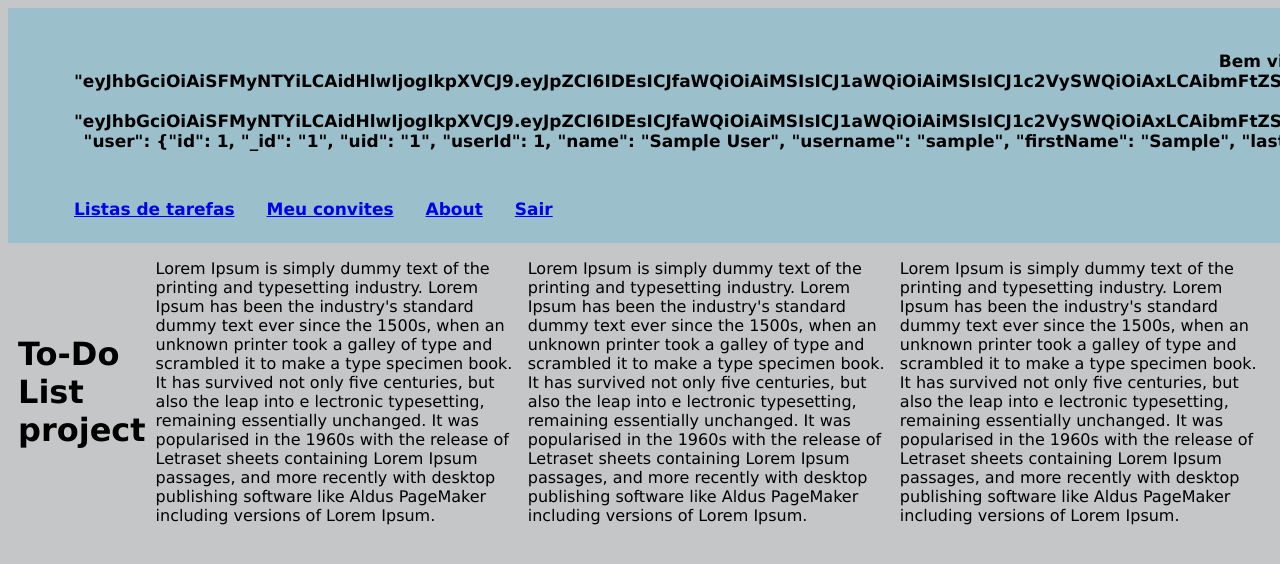
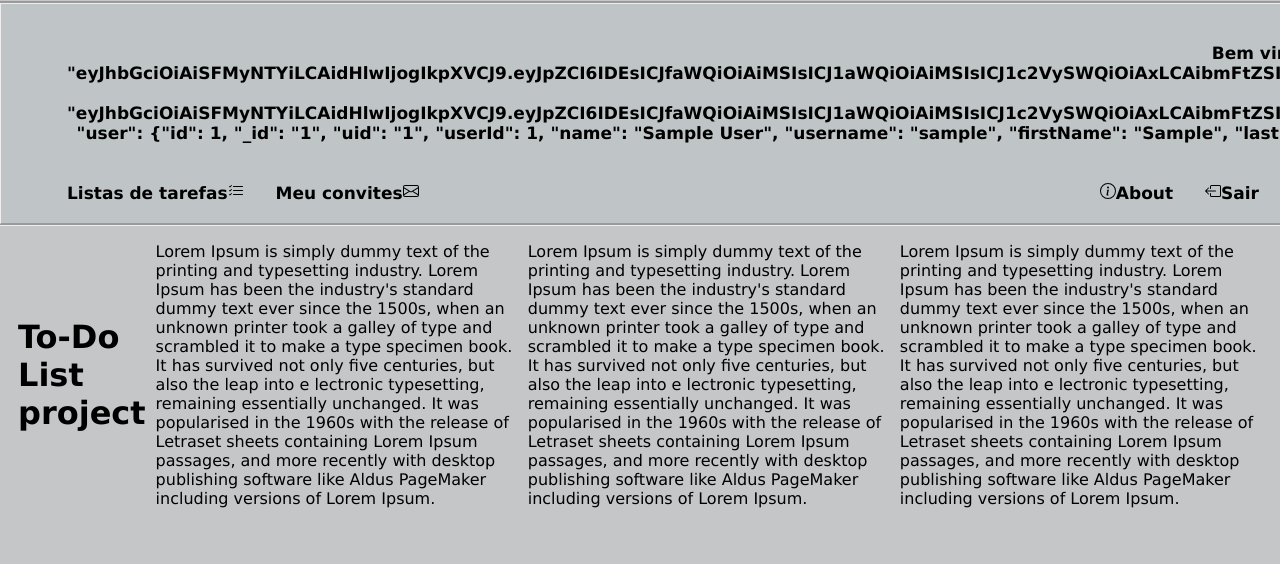
Before and after one commit to fco3lho/shared-todo-list, a React (Create React App) app in the folder client/: page /about in a window 1280 px wide. Shown: the top 564 px of the page. Built offline with nearby package versions, Linux system fonts and the light colour scheme; sample sign-in values are in the browser's storage; the HTML template or start-up script is replaced by a standard one.

Commit message:
CSU<CSS>:<CSS finished>

```diff
--- a/client/src/components/CardsInvite/CardsInvite.module.css
+++ b/client/src/components/CardsInvite/CardsInvite.module.css
@@ -4,7 +4,7 @@
   width: 50%;
   padding: 1.5em;
   margin: 1.5em;
-  background-color: #898989;
+  background-color: #bcc3caf6;
   text-align: justify;
   border: 0.01em ridge rgba(0, 0, 0, 0.389);
   border-radius: 0.5em;
--- a/client/src/components/CardsInvitedLists/CardsInvitedLists.js
+++ b/client/src/components/CardsInvitedLists/CardsInvitedLists.js
@@ -25,6 +25,7 @@ const Cards = (props) => {
   return (
     <>
       <div className={styles.cardContainer}>
+
         {/* <p>ID Lista: {props.list_id}</p> */}
         <p className={styles.nome}>Nome: {props.name}</p>
         <p>Criado em: {format(new Date(props.create_date), 'dd/MM/yyyy')}</p>
@@ -32,7 +33,8 @@ const Cards = (props) => {
         <p>Modificado por: {props.user_last_mod_id}</p>
         <p>Usuário adm: {props.user_admin_id}</p>
         <div className={styles.funcionalidades}>
-          <Link className={styles.outrasfunc} to={`/${props.list_id}/tasks`}>Ver tarefas 🔎</Link>
+        <h1 className={styles.opcoes}>Opções: </h1>
+          <Link className={styles.outrasfunc} to={`/${props.list_id}/tasks`}>-  Ver tarefas 🔎</Link>
         </div>
       </div>
     </>
--- a/client/src/components/CardsInvitedLists/CardsInvitedLists.module.css
+++ b/client/src/components/CardsInvitedLists/CardsInvitedLists.module.css
@@ -5,7 +5,7 @@
   width: 18.75em;
   padding: 1.5em;
   margin: 1.5em;
-  background-color: #898989;
+  background-color: #bcc3caf6;
   border: 0.01em ridge rgba(0, 0, 0, 0.389);
   border-radius: 0.5em;
   box-shadow: 0.6em 0.6em 0.6em rgba(0, 0, 0, 0.389);
@@ -23,7 +23,7 @@
   font-family:'Lucida Sans', 'Lucida Sans Regular', 'Lucida Grande', 'Lucida Sans Unicode', Geneva, Verdana, sans-serif;
 }
 .funcionalidades{
-  background-color: rgb(117, 137, 150);
+  background-color: rgb(152, 172, 185);
   display: flex;
   border-color: black;
   flex-direction: column;
@@ -33,3 +33,8 @@
   margin: 1.5em;
   text-align: justify;
 }
+.funcionalidades .opcoes{
+  font-size: larger;
+  float: left;
+  font-family:'Lucida Sans', 'Lucida Sans Regular', 'Lucida Grande', 'Lucida Sans Unicode', Geneva, Verdana, sans-serif;
+}
--- a/client/src/components/CardsList/CardsList.js
+++ b/client/src/components/CardsList/CardsList.js
@@ -57,11 +57,12 @@ const Cards = (props) => {
         <p>Modificado por: {props.user_last_mod_id}</p>
         <p>Usuário adm: {props.user_admin_id}</p>
         <div className={styles.funcionalidades}>
+          <h1 className={styles.opcoes}>Opções: </h1>
           <ul>
-            <li><Link className={styles.outrasfunc} to={`/${props.list_id}/tasks`}>Ver tarefas 🔎</Link></li>
-            <li><Link className={styles.outrasfunc} to={`/${props.list_id}/invite`}>Convidar usuários ✉️</Link></li>
+            <li><Link className={styles.outrasfunc} to={`/${props.list_id}/tasks`}>-  Ver tarefas 🔎</Link></li>
+            <li><Link className={styles.outrasfunc} to={`/${props.list_id}/invite`}>-  Convidar usuários ✉️</Link></li>
             <li><Link className={styles.excluir} to={"/"} onClick={handleDelete}>
-              Excluir 🗑️
+              -  Excluir 🗑️
             </Link></li>
           </ul>
         </div>
--- a/client/src/components/CardsList/CardsList.module.css
+++ b/client/src/components/CardsList/CardsList.module.css
@@ -5,7 +5,7 @@
   width: 18.75em;
   padding: 1.5em;
   margin: 1.5em;
-  background-color: #898989;
+  background-color: #bcc3caf6;
   border: 0.01em ridge rgba(0, 0, 0, 0.389);
   border-radius: 0.5em;
   box-shadow: 0.6em 0.6em 0.6em rgba(0, 0, 0, 0.389);
@@ -28,14 +28,14 @@
 }
 
 .funcionalidades{
-  background-color: rgb(117, 137, 150);
+  background-color: rgb(152, 172, 185);
   display: flex;
   border-color: black;
   flex-direction: column;
   align-items: center;
   width: 18.75em;
   padding: 1.5em;
-  margin: 1.5em;
+  margin-top: -3px;
   text-align: justify;
 }
 
@@ -46,3 +46,8 @@ li{
   font-weight: bold;
   font-size: larger;
 }
+.funcionalidades .opcoes{
+  font-size: larger;
+  float: left;
+  font-family:'Lucida Sans', 'Lucida Sans Regular', 'Lucida Grande', 'Lucida Sans Unicode', Geneva, Verdana, sans-serif;
+}
--- a/client/src/components/CardsUser/CardsUser.module.css
+++ b/client/src/components/CardsUser/CardsUser.module.css
@@ -4,7 +4,7 @@
   width: 85%;
   padding: 1.5em;
   margin: 1.5em;
-  background-color: #898989;
+  background-color: #bcc3caf6;
   text-align: justify;
   border: 0.01em ridge rgba(0, 0, 0, 0.389);
   border-radius: 0.5em;
--- a/client/src/components/Navbar/Navbar.js
+++ b/client/src/components/Navbar/Navbar.js
@@ -13,43 +13,62 @@ const Navbar = () => {
   return (
     <div className={styles.topnav}>
       <ul>
-        {isLoggedIn && <li className={styles.bemvindo}>Bem vindo, {whoIs}</li>}
+        <div className={styles.bemvindo}>
+        {isLoggedIn && <li className={styles.bemvindo}>Bem vindo, {whoIs}</li>}</div>
 
         {isLoggedIn && (
           <li>
-            <NavLink to="/">Listas de tarefas</NavLink>
+            <NavLink className={styles.navlink} to="/">Listas de tarefas
+            <svg xmlns="http://www.w3.org/2000/svg" width="16" height="16" fill="currentColor" class="bi bi-list-check" viewBox="0 0 16 16">
+  <path fill-rule="evenodd" d="M5 11.5a.5.5 0 0 1 .5-.5h9a.5.5 0 0 1 0 1h-9a.5.5 0 0 1-.5-.5zm0-4a.5.5 0 0 1 .5-.5h9a.5.5 0 0 1 0 1h-9a.5.5 0 0 1-.5-.5zm0-4a.5.5 0 0 1 .5-.5h9a.5.5 0 0 1 0 1h-9a.5.5 0 0 1-.5-.5zM3.854 2.146a.5.5 0 0 1 0 .708l-1.5 1.5a.5.5 0 0 1-.708 0l-.5-.5a.5.5 0 1 1 .708-.708L2 3.293l1.146-1.147a.5.5 0 0 1 .708 0zm0 4a.5.5 0 0 1 0 .708l-1.5 1.5a.5.5 0 0 1-.708 0l-.5-.5a.5.5 0 1 1 .708-.708L2 7.293l1.146-1.147a.5.5 0 0 1 .708 0zm0 4a.5.5 0 0 1 0 .708l-1.5 1.5a.5.5 0 0 1-.708 0l-.5-.5a.5.5 0 0 1 .708-.708l.146.147 1.146-1.147a.5.5 0 0 1 .708 0z"/>
+</svg>
+            </NavLink>
           </li>
         )}
 
         {isLoggedIn && (
           <li>
-            <NavLink to="/myInvites">Meu convites</NavLink>
+            <NavLink className={styles.navlink} to="/myInvites">Meu convites
+            <svg xmlns="http://www.w3.org/2000/svg" width="16" height="16" fill="currentColor" class="bi bi-envelope" viewBox="0 0 16 16">
+  <path d="M0 4a2 2 0 0 1 2-2h12a2 2 0 0 1 2 2v8a2 2 0 0 1-2 2H2a2 2 0 0 1-2-2V4Zm2-1a1 1 0 0 0-1 1v.217l7 4.2 7-4.2V4a1 1 0 0 0-1-1H2Zm13 2.383-4.708 2.825L15 11.105V5.383Zm-.034 6.876-5.64-3.471L8 9.583l-1.326-.795-5.64 3.47A1 1 0 0 0 2 13h12a1 1 0 0 0 .966-.741ZM1 11.105l4.708-2.897L1 5.383v5.722Z"/>
+</svg>
+            </NavLink>
           </li>
         )}
 
         {!isLoggedIn && (
           <li>
-            <NavLink to="/login">Login</NavLink>
+            <NavLink className={styles.navlink} to="/login">Login</NavLink>
           </li>
         )}
 
         {!isLoggedIn && (
           <li>
-            <NavLink to="/register">Register</NavLink>
+            <NavLink className={styles.navlink} to="/register">Register</NavLink>
           </li>
         )}
-
+        <div className={styles.direita}>
         <li>
-          <NavLink to="/about">About</NavLink>
+          <NavLink className={styles.navlink} to="/about">
+          <svg xmlns="http://www.w3.org/2000/svg" width="16" height="16" fill="currentColor" class="bi bi-info-circle" viewBox="0 0 16 16">
+  <path d="M8 15A7 7 0 1 1 8 1a7 7 0 0 1 0 14zm0 1A8 8 0 1 0 8 0a8 8 0 0 0 0 16z"/>
+  <path d="m8.93 6.588-2.29.287-.082.38.45.083c.294.07.352.176.288.469l-.738 3.468c-.194.897.105 1.319.808 1.319.545 0 1.178-.252 1.465-.598l.088-.416c-.2.176-.492.246-.686.246-.275 0-.375-.193-.304-.533L8.93 6.588zM9 4.5a1 1 0 1 1-2 0 1 1 0 0 1 2 0z"/>
+</svg>
+ About</NavLink>
         </li>
 
         {isLoggedIn && (
           <li>
-            <NavLink to="/login" onClick={Offline}>
-              Sair
+            <NavLink className={styles.navlink} to="/login" onClick={Offline}>
+            <svg xmlns="http://www.w3.org/2000/svg" width="16" height="16" fill="currentColor" class="bi bi-box-arrow-left" viewBox="0 0 16 16">
+  <path fill-rule="evenodd" d="M6 12.5a.5.5 0 0 0 .5.5h8a.5.5 0 0 0 .5-.5v-9a.5.5 0 0 0-.5-.5h-8a.5.5 0 0 0-.5.5v2a.5.5 0 0 1-1 0v-2A1.5 1.5 0 0 1 6.5 2h8A1.5 1.5 0 0 1 16 3.5v9a1.5 1.5 0 0 1-1.5 1.5h-8A1.5 1.5 0 0 1 5 12.5v-2a.5.5 0 0 1 1 0v2z"/>
+  <path fill-rule="evenodd" d="M.146 8.354a.5.5 0 0 1 0-.708l3-3a.5.5 0 1 1 .708.708L1.707 7.5H10.5a.5.5 0 0 1 0 1H1.707l2.147 2.146a.5.5 0 0 1-.708.708l-3-3z"/>
+</svg>
+ Sair
             </NavLink>
           </li>
         )}
+        </div>
       </ul>
     </div>
   );
--- a/client/src/components/Navbar/Navbar.module.css
+++ b/client/src/components/Navbar/Navbar.module.css
@@ -1,35 +1,31 @@
 .topnav {
-    background-color: #9bc0cc;
+    background-color: #bfc5c7;
     overflow: hidden;
     width: 100%;
     height: 100%;
-    margin: 0px;
     padding: 10px;
+    border-style: groove;
     font-size: larger;
     font-family:'Lucida Sans', 'Lucida Sans Regular', 'Lucida Grande', 'Lucida Sans Unicode', Geneva, Verdana, sans-serif;
     color: black;
     font-weight: bold;
     text-decoration: none;
+    margin-left: -10px;
+    margin-right: -10px;
+    margin-top: -7px;
   }
-
-  li{
-    text-decoration: none;
-  }
-
 
   .topnav li {
     float: left;
     color: #000000;
     text-align: center;
-    padding: 14px 16px;
-    text-decoration: none;
+    padding: 10px 16px;
     font-size: 17px;
-    list-style: none;
   }
 
   .topnav li:hover {
-    background-color: #ddd;
-    text-decoration: none;
+    background-size: 100%;
+    background-color: #cfd3d4;
     color: black;
   }
 
@@ -39,9 +35,10 @@
     color: rgb(190, 188, 188);
   }
 
-.NavLink{
+.navlink{
   font-family:'Lucida Sans', 'Lucida Sans Regular', 'Lucida Grande', 'Lucida Sans Unicode', Geneva, Verdana, sans-serif;
   text-decoration: none;
+  color: black;
 }
 .bemvindo{
   text-decoration: none;
@@ -51,3 +48,11 @@
   color: black;
 
 }
+.direita{
+  float: right;
+}
+
+.topnav .bemvindo li:hover{
+  background-color: #bfc5c7;
+  cursor: default;
+}
--- a/client/src/pages/MyToDoLists/MyToDoLists.module.css
+++ b/client/src/pages/MyToDoLists/MyToDoLists.module.css
@@ -1,6 +1,6 @@
 .mytodolists{
   display: flex;
-  background: #c5c6c7;
+  background: #c7c5c5;
   flex-wrap: wrap;
   justify-content: center;
   font-family:'Lucida Sans', 'Lucida Sans Regular', 'Lucida Grande', 'Lucida Sans Unicode', Geneva, Verdana, sans-serif;
@@ -74,4 +74,5 @@
   }
   body{
     background: #c5c6c7;
+    overflow-x: hidden;
   }
```
Also changed, not shown: client/src/components/CardsTasks/CardsTasks.js (+10 -8 lines), client/src/components/CardsTasks/CardsTasks.module.css (+60 -2 lines).
